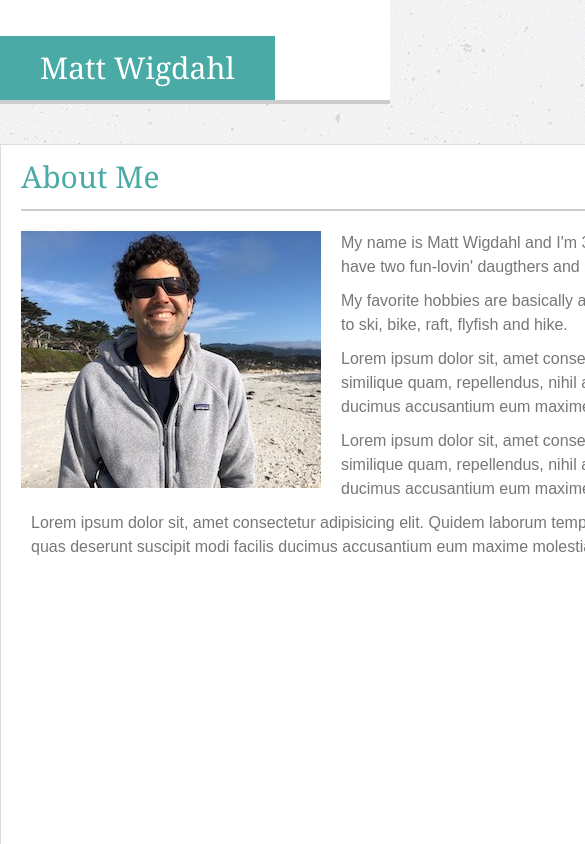
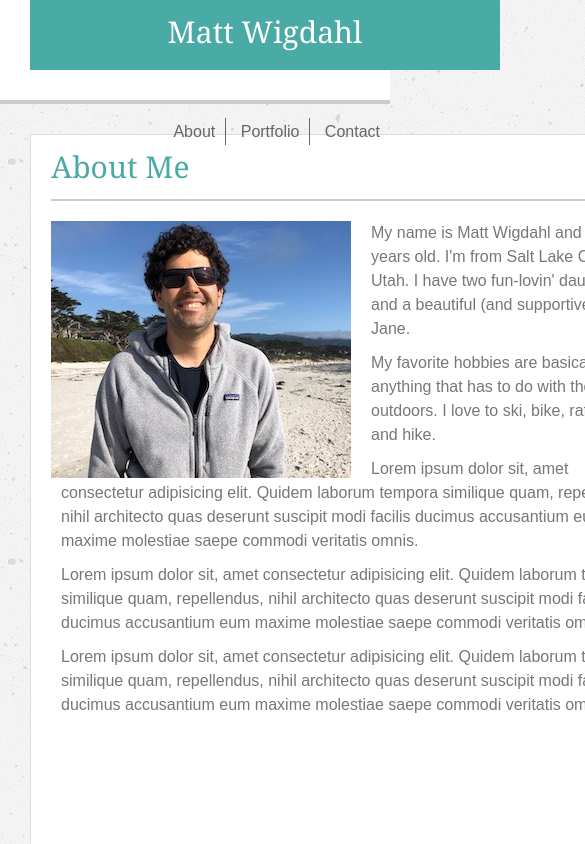
Before and after one commit to mwigdahl/Responsive-Portfolio, a plain HTML site: page index.html in a window 390 px wide. Shown: the top 844 px of the page, 585 px wide, since content can reach past the window. Drawn offline with Linux system fonts and the light colour scheme.

Commit message:
started media queries.  work in progress.

```diff
--- a/assets/css/style.css
+++ b/assets/css/style.css
@@ -198,3 +198,39 @@ button {
     color: #fff;
     border: 0px;
 }
+
+@media screen and (max-width:640px) {
+    .logo a {
+        margin-left:0px;
+        width:100%;
+        top:0;
+        position: static;
+        height:30px;
+        text-align: center;
+    }
+    .container {
+        max-width:90%;
+    }
+}
+
+@media screen and (max-width:768px) {
+    .contain {
+        max-width:100%;
+    }
+    .logo a {
+        margin-left:30px;
+    }
+    .container {
+        margin:30px;
+    }
+}
+
+@media screen and (max-width:980px) {
+    .contain {
+        width:900px;
+    }
+    .container {
+        margin:30px;
+        max-width:650px;
+    }
+}
--- a/index.html
+++ b/index.html
@@ -2,6 +2,7 @@
 <html lang="en-us">
     <head>
         <meta charset="utf-8">
+        <meta name="viewport" content="width=device-width, initial-scale=1.0">
         <link rel="stylesheet" type="text/css" href="assets/css/reset.css">
         <link rel="stylesheet" type="text/css" href="assets/css/style.css">
         <title>Matt Wigdahl | Portfolio</title>
```
Also changed, not shown: contact.html (+1 -0 lines), portfolio.html (+1 -0 lines), 1 other file.
